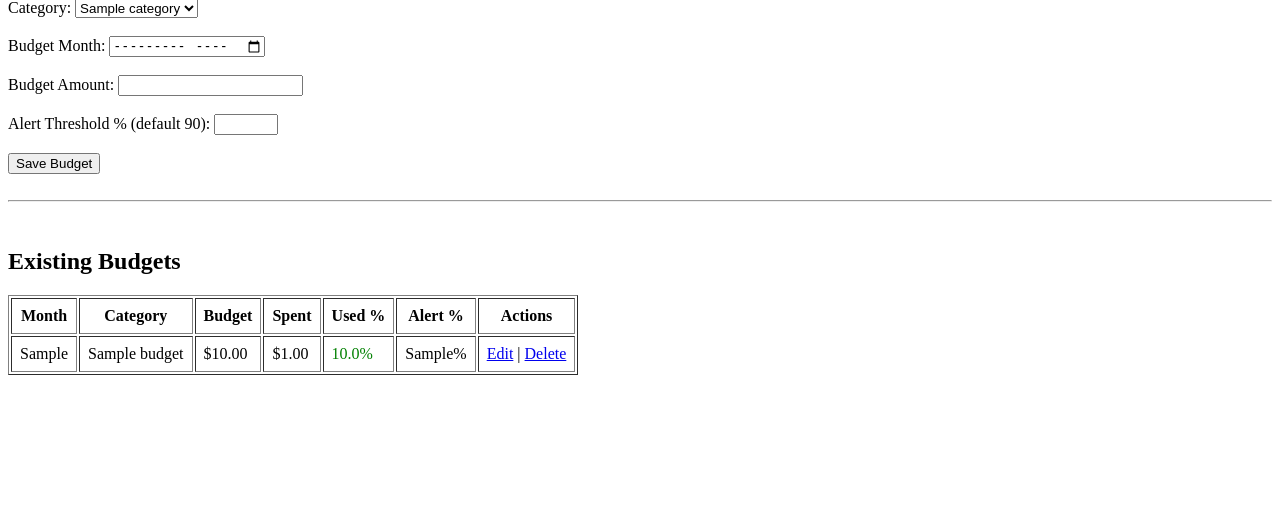
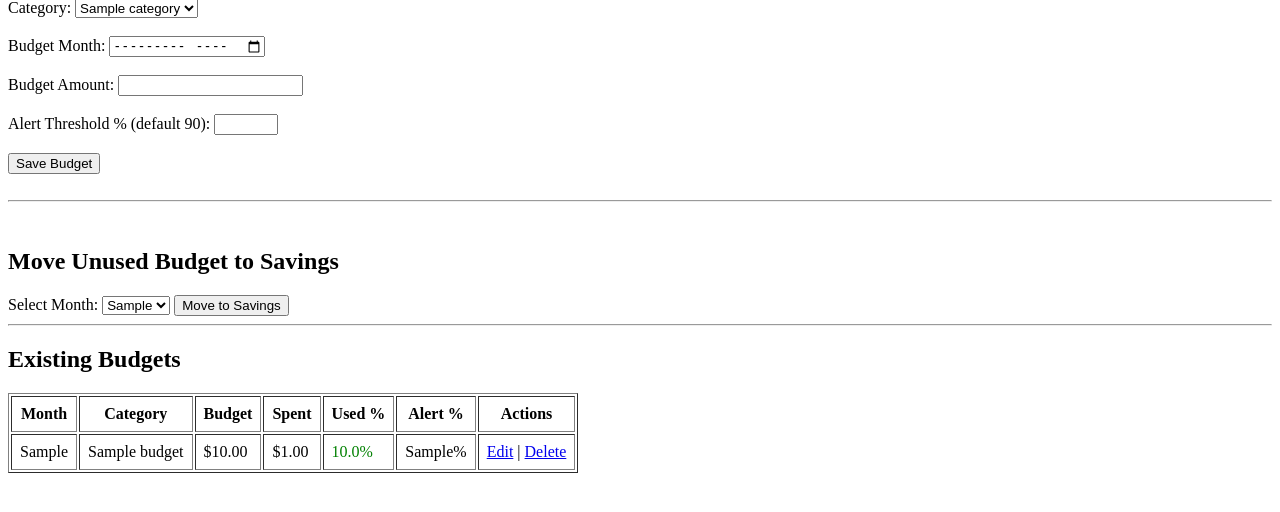
Before and after one commit to KrishnaVCherukupalli/Big_Data_Final_Proj, a Flask app: template templates/budgets.html in a window 1280 px wide. Shown: the part 81-593 px from the top of the page. Run offline with Flask 2, Linux system fonts and the light colour scheme; the template is opened without the code that fills it: most values are stand-ins (such as "Sample title", 1, 10 or a date in 2020).

Commit message:
Manually move remaing budget to savings

```diff
--- a/app.py
+++ b/app.py
@@ -367,13 +367,23 @@ def budgets():
     """, user_id)
     budgets = cursor.fetchall()
 
+    # # Get  available budget months for move-to-savings dropdown
+    cursor.execute("""
+        SELECT DISTINCT FORMAT(budget_month, 'yyyy-MM') AS month
+        FROM budgets
+        WHERE user_id = ?
+        ORDER BY month DESC
+    """, user_id)
+    available_months = [row.month for row in cursor.fetchall()]
+
+
 
     # Get categories
     cursor.execute("SELECT category_id, category_name FROM categories WHERE user_id = ?", user_id)
     categories = cursor.fetchall()
     conn.close()
 
-    return render_template("budgets.html", budgets=budgets, categories=categories)
+    return render_template("budgets.html", budgets=budgets, categories=categories, available_months=available_months)
 
 ##-----------Editing the Budget-----------------------
 @app.route("/edit_budget/<int:budget_id>", methods=["GET", "POST"])
@@ -449,16 +459,19 @@ def budget_trends():
 
 ## ------- Move remaining budget to savings------------
 
-@app.route("/move_to_savings/<month>")
+@app.route("/move_to_savings")
 @login_required
-def move_to_savings(month):
+def move_to_savings():
     user_id = session["user_id"]
+    month = request.args.get("month")
+    if not month:
+        session["alert"] = "No month selected."
+        return redirect("/budgets")
+
     conn = get_connection()
     cursor = conn.cursor()
-
     budget_month = f"{month}-01"
 
-    # For each category's remaining budget
     cursor.execute("""
         SELECT b.category_id, b.budget_amount,
                (SELECT SUM(t.amount)
@@ -472,11 +485,13 @@ def move_to_savings(month):
     """, user_id, budget_month)
     rows = cursor.fetchall()
 
+    total_moved = 0
+
     for row in rows:
         spent = row.total_spent or 0
         remaining = row.budget_amount - spent
         if remaining > 0:
-            # Add to savings (assume one default savings goal for now)
+            total_moved += remaining
             cursor.execute("""
                 UPDATE savings_goals
                 SET current_amount = current_amount + ?
@@ -485,5 +500,5 @@ def move_to_savings(month):
 
     conn.commit()
     conn.close()
-    session["alert"] = f"Remaining budget from {month} moved to savings!"
+    session["alert"] = f"${total_moved:.2f} moved to savings for {month}."
     return redirect("/budgets")
--- a/templates/budgets.html
+++ b/templates/budgets.html
@@ -27,7 +27,17 @@
     </form>
 
     <br><hr><br>
-
+    <h2>Move Unused Budget to Savings</h2>
+    <form method="get" action="/move_to_savings">
+        <label>Select Month:</label>
+        <select name="month" required>
+            {% for m in available_months %}
+            <option value="{{ m }}">{{ m }}</option>
+            {% endfor %}
+        </select>
+        <button type="submit">Move to Savings</button>
+    </form>
+    <hr>
     <h2>Existing Budgets</h2>
     <table border="1" cellpadding="8">
         <thead>
```
